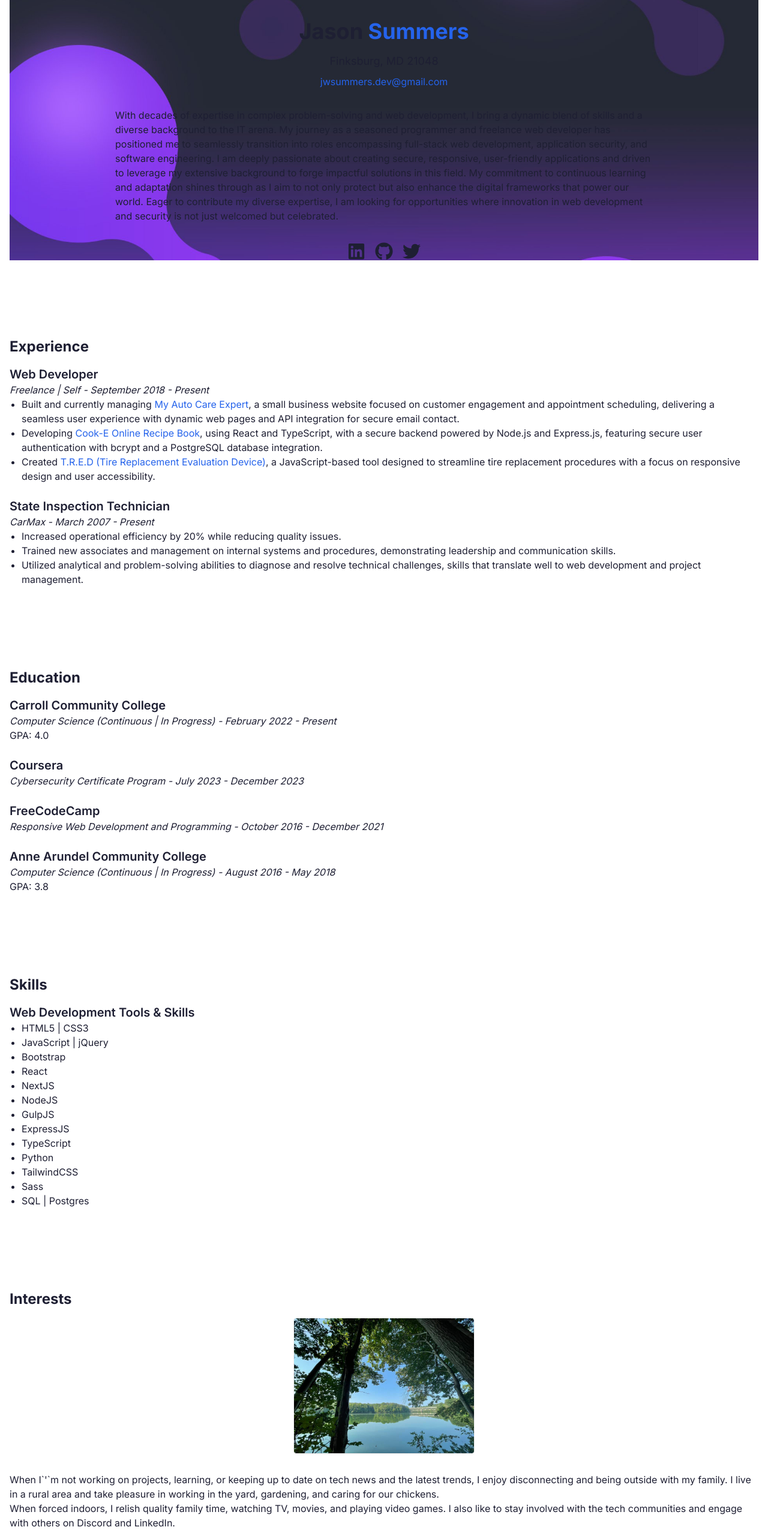
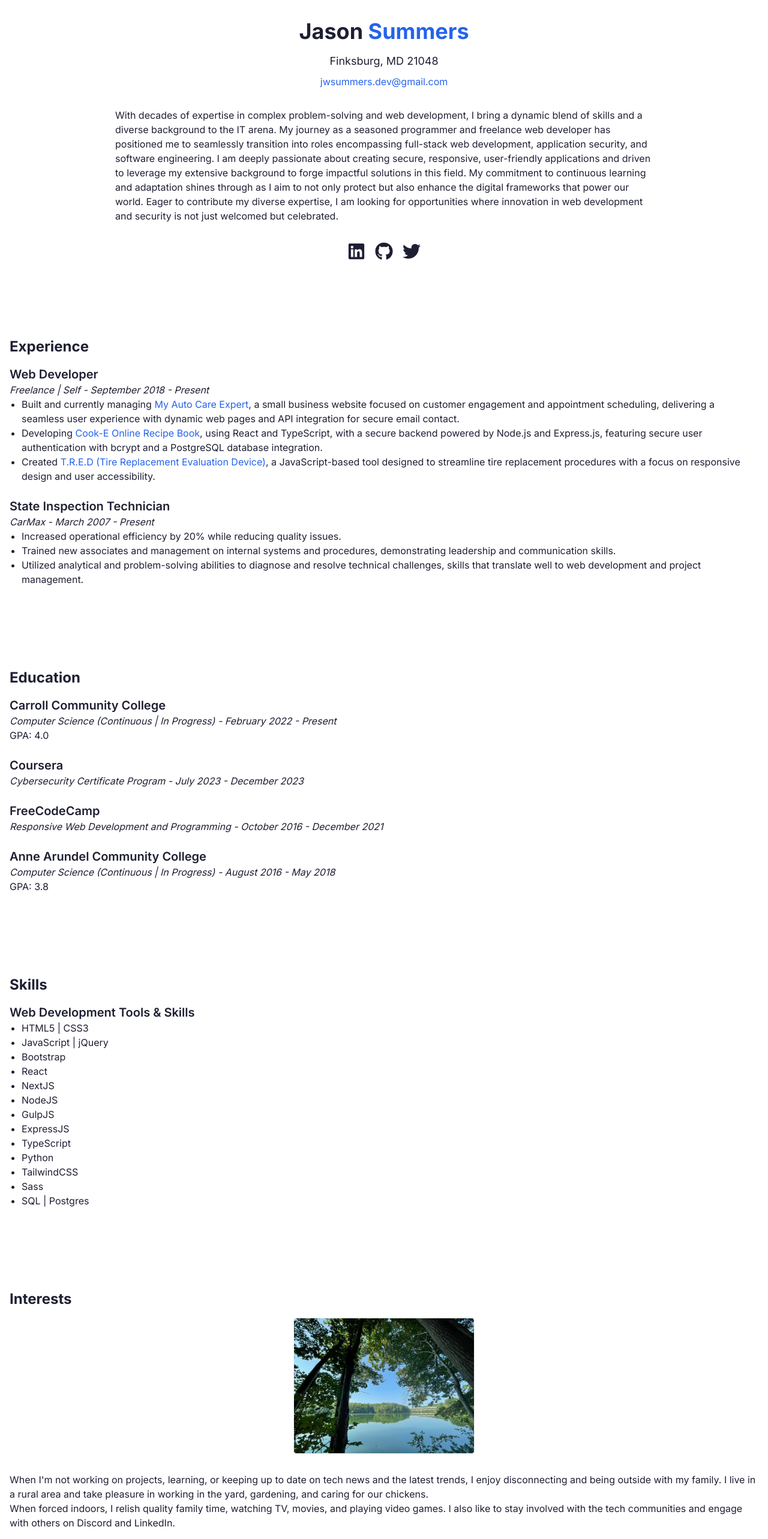
Before and after one commit to jwsummers/portfolio, a Next.js app: page /resume in a window 1280 px wide. Shown: the part 136-2702 px from the top of the page at 60% size. Built offline with nearby package versions, Linux system fonts and the light colour scheme.

Commit message:
Fix resume link

```diff
--- a/app/resume/page.tsx
+++ b/app/resume/page.tsx
@@ -28,7 +28,7 @@
   } z-50`}
 >
   <div className="container mx-auto flex flex-col md:flex-row items-center justify-center md:justify-between">
-    <a href="#about" className="text-white text-lg py-4 md:py-0 mx-2" onClick={toggleNav}>About</a>
+    <a href="#summary" className="text-white text-lg py-4 md:py-0 mx-2" onClick={toggleNav}>About</a>
     <a href="#experience" className="text-white text-lg py-4 md:py-0 mx-2" onClick={toggleNav}>Experience</a>
     <a href="#education" className="text-white text-lg py-4 md:py-0 mx-2" onClick={toggleNav}>Education</a>
     <a href="#skills" className="text-white text-lg py-4 md:py-0 mx-2" onClick={toggleNav}>Skills</a>
@@ -40,7 +40,7 @@
 </nav>
 
 
-      <section id="about" className="pt-24 md:pt-32">
+      <section id="summary" className="pt-24 md:pt-32">
         <div className="text-center mb-8">
           <h1 className="text-4xl font-bold mb-4">Jason <span className="text-blue-600">Summers</span></h1>
           <p className="text-lg mb-2">Finksburg, MD 21048</p>
@@ -141,7 +141,7 @@
             className="rounded shadow"
           />
         </div>
-        <p>When I`&apos;`m not working on projects, learning, or keeping up to date on tech news and the latest trends, I enjoy disconnecting and being outside with my family. I live in a rural area and take pleasure in working in the yard, gardening, and caring for our chickens.</p>
+        <p>When I&apos;m not working on projects, learning, or keeping up to date on tech news and the latest trends, I enjoy disconnecting and being outside with my family. I live in a rural area and take pleasure in working in the yard, gardening, and caring for our chickens.</p>
         <p>When forced indoors, I relish quality family time, watching TV, movies, and playing video games. I also like to stay involved with the tech communities and engage with others on Discord and LinkedIn.</p>
       </section>
 
--- a/next.config.mjs
+++ b/next.config.mjs
@@ -8,8 +8,14 @@
         port: '',
         pathname: '/path-to-images/**',
       },
+      {
+        protocol: 'https',
+        hostname: 'miro.medium.com',
+        port: '',
+        pathname: '/**',
+      },
     ],
   },
 };
 
-  export default nextConfig;
+export default nextConfig;
```
